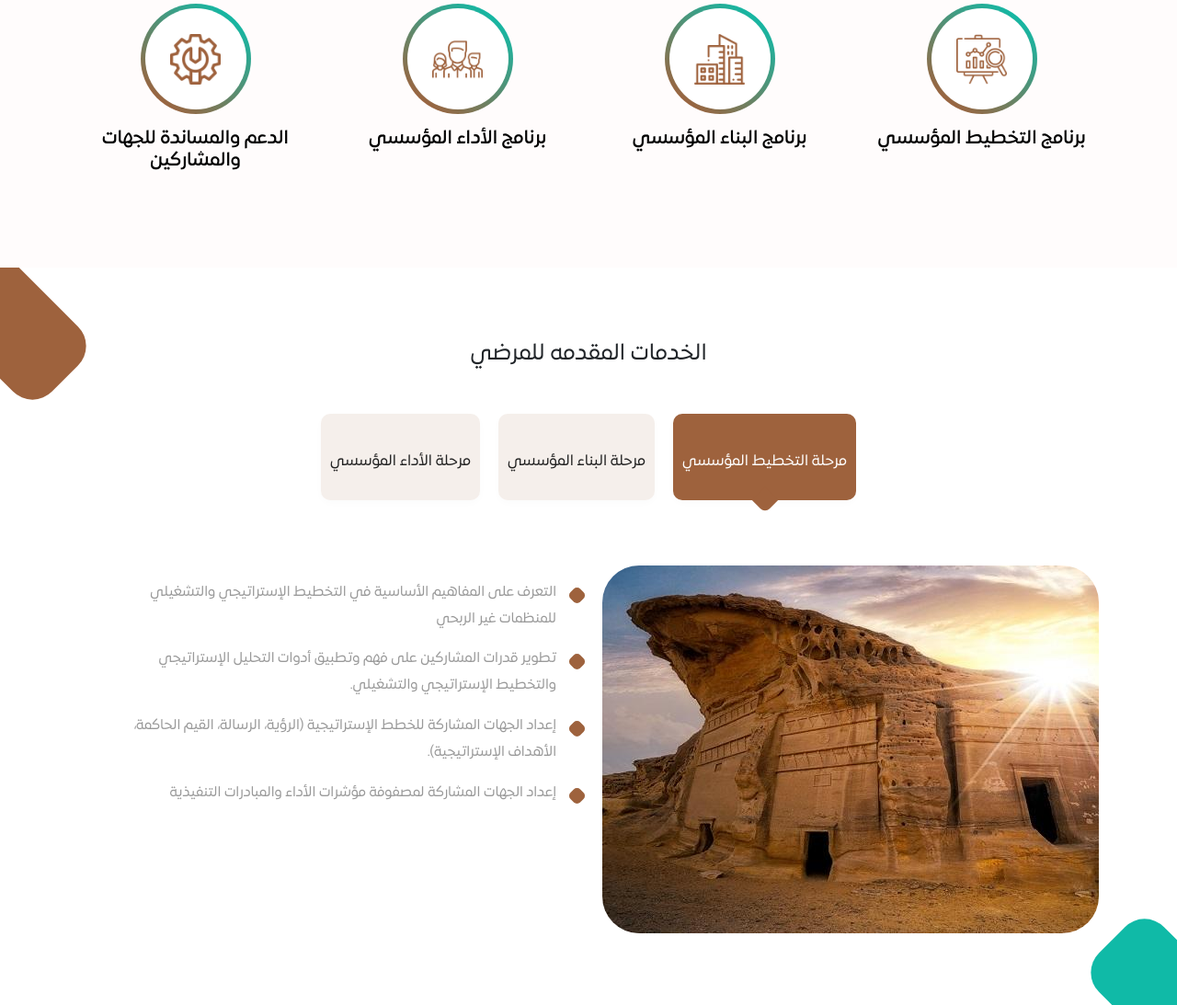
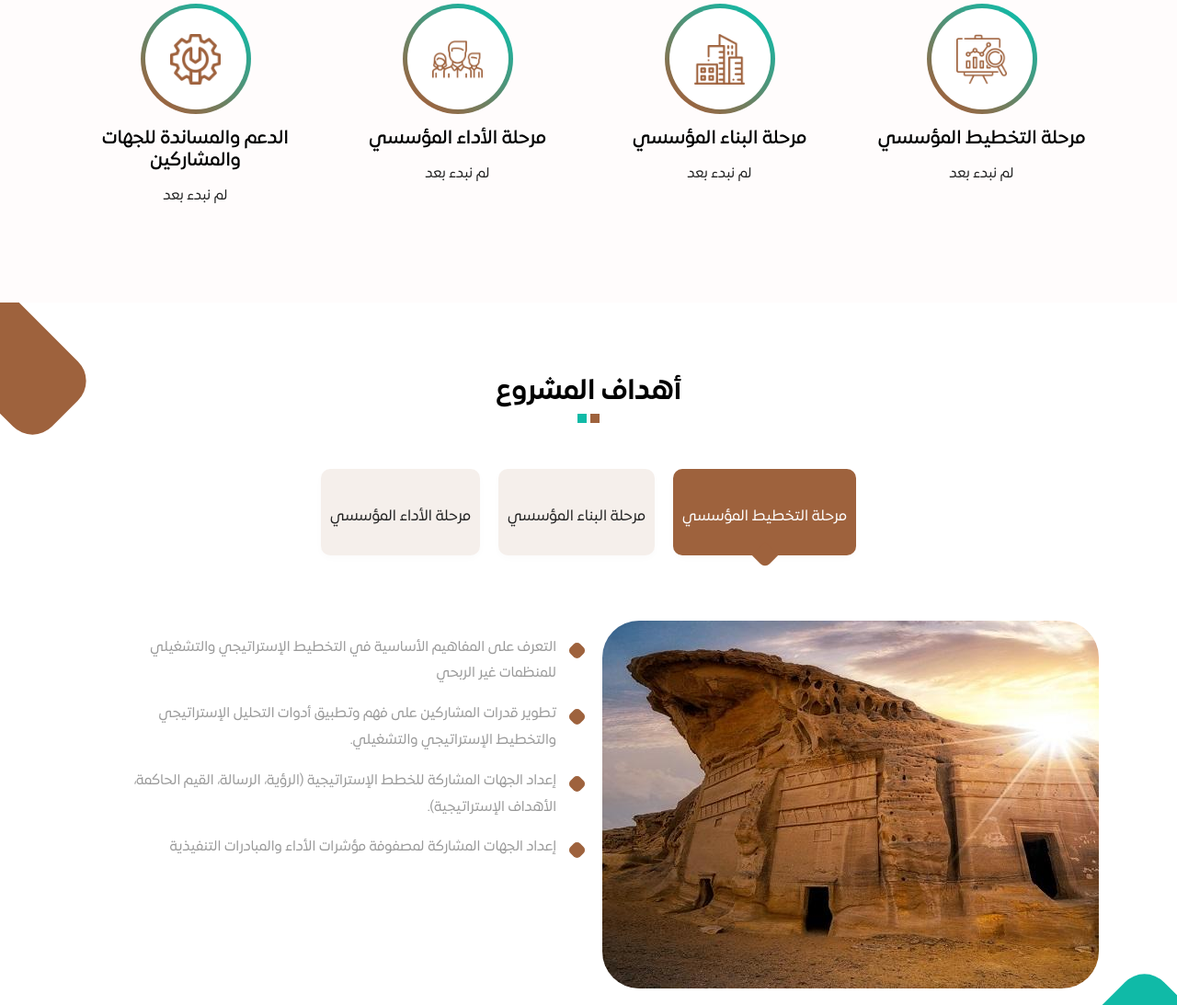
Before and after one commit to misaraadel/-energy, a plain HTML site: page index.html in a window 1280 px wide. Shown: the part 1320-2413 px from the top of the page at 92% size. Drawn offline with Linux system fonts and the light colour scheme.

Commit message:
edit data

```diff
--- a/assets/css/style.scss
+++ b/assets/css/style.scss
@@ -409,6 +409,14 @@ header {
       margin: 15px 0px 0px;
     }
 
+    p {
+      color: #222;
+      font-size: 15px;
+      font-weight: 500;
+      margin: 15px 0px 0px;
+      text-align: center;
+    }
+
     &:hover {
       transform: translateY(-10px);
 
--- a/index.html
+++ b/index.html
@@ -74,7 +74,7 @@
                 <div class="col-lg-6 col-12">
                   <div class="content">
                     <h1>
-                      بناء الطاقات
+                      برنامج تمكين المنظمات الخيرية بالعلا
                     </h1>
 
                     <p>
@@ -100,7 +100,7 @@
                 <div class="col-lg-6 col-12">
                   <div class="content">
                     <h1>
-                      بناء الطاقات
+                      برنامج تمكين المنظمات الخيرية بالعلا
                     </h1>
 
                     <p>
@@ -126,7 +126,7 @@
                 <div class="col-lg-6 col-12">
                   <div class="content">
                     <h1>
-                      بناء الطاقات
+                      برنامج تمكين المنظمات الخيرية بالعلا
                     </h1>
 
                     <p>
@@ -197,8 +197,12 @@
                 </div>
 
                 <h2>
-                  برنامج التخطيط المؤسسي
+                  مرحلة التخطيط المؤسسي
                 </h2>
+
+                <p>
+                  لم نبدء بعد
+                </p>
               </div>
             </div>
 
@@ -211,8 +215,12 @@
                 </div>
 
                 <h2>
-                  برنامج البناء المؤسسي
+                  مرحلة البناء المؤسسي
                 </h2>
+
+                <p>
+                  لم نبدء بعد
+                </p>
               </div>
             </div>
 
@@ -225,8 +233,12 @@
                 </div>
 
                 <h2>
-                  برنامج الأداء المؤسسي
+                  مرحلة الأداء المؤسسي
                 </h2>
+
+                <p>
+                  لم نبدء بعد
+                </p>
               </div>
             </div>
 
@@ -241,6 +253,10 @@
                 <h2>
                  الدعم والمساندة للجهات والمشاركين
                 </h2>
+
+                <p>
+                  لم نبدء بعد
+                </p>
               </div>
             </div>
           </div>
@@ -250,7 +266,9 @@
       <section class="services-type general-section">
         <div class="container">
           <div class="heading">
-            <h4>الخدمات المقدمه للمرضي</h4>
+            <h1>
+              أهداف المشروع
+            </h1>
           </div>
 
           <div class="row">
```
Also changed, not shown: assets/css/style.css, 1 other file.
